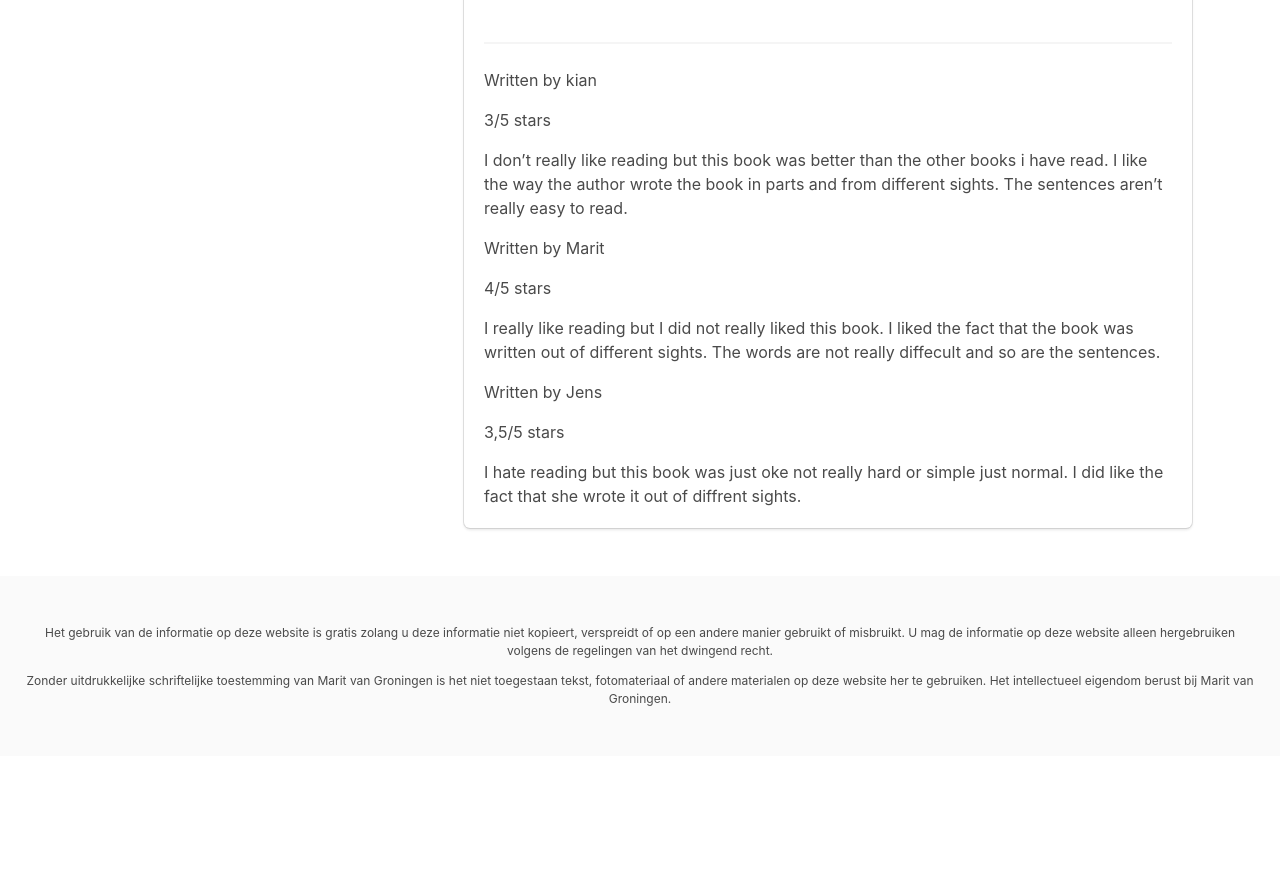
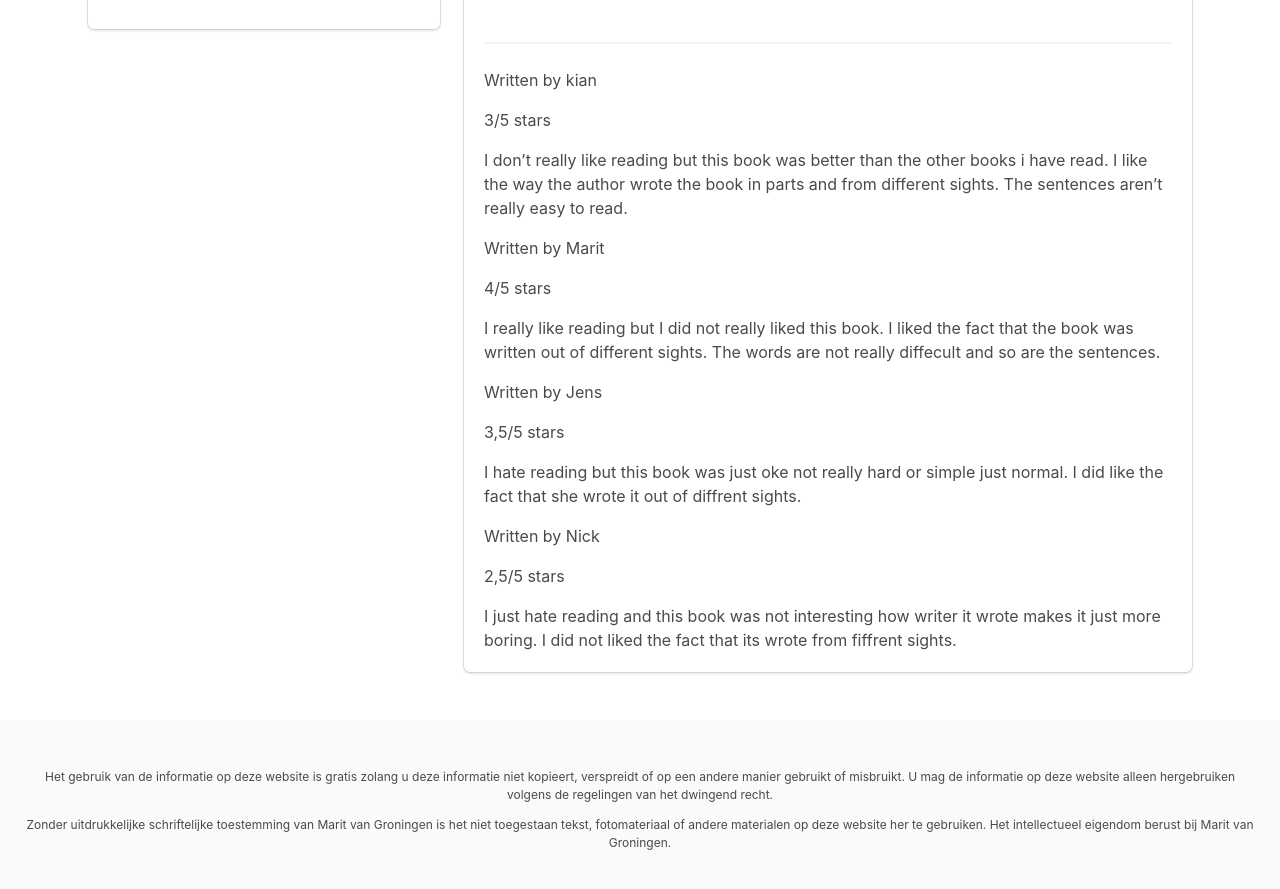
Before and after one commit to groninge01/marit, a Jekyll site: the page built from _books/de-kick.md, in a window 1280 px wide and 900 px high, scrolled down 1544 px. Shown: the top 889 px of the window. Built offline with Jekyll 4.4.1, drawn with Linux system fonts in a browser that asks for light colours; nearby versions of some CDN libraries; a script that is not in the unit is left out; before the commit the page ends 2300 px from its top, so only the background shows below that.

Commit message:
Update Book “de-kick”

```diff
--- a/_books/de-kick.md
+++ b/_books/de-kick.md
@@ -79,3 +79,9 @@ Written by Jens
 3,5/5 stars
 
 I hate reading but this book was just oke not really hard or simple just normal. I did like the fact that she wrote it out of diffrent sights.
+
+Written by Nick
+
+2,5/5 stars
+
+I just hate reading and this book was not interesting how writer it wrote makes it just more boring. I did not liked  the fact that its wrote from fiffrent sights.
```
